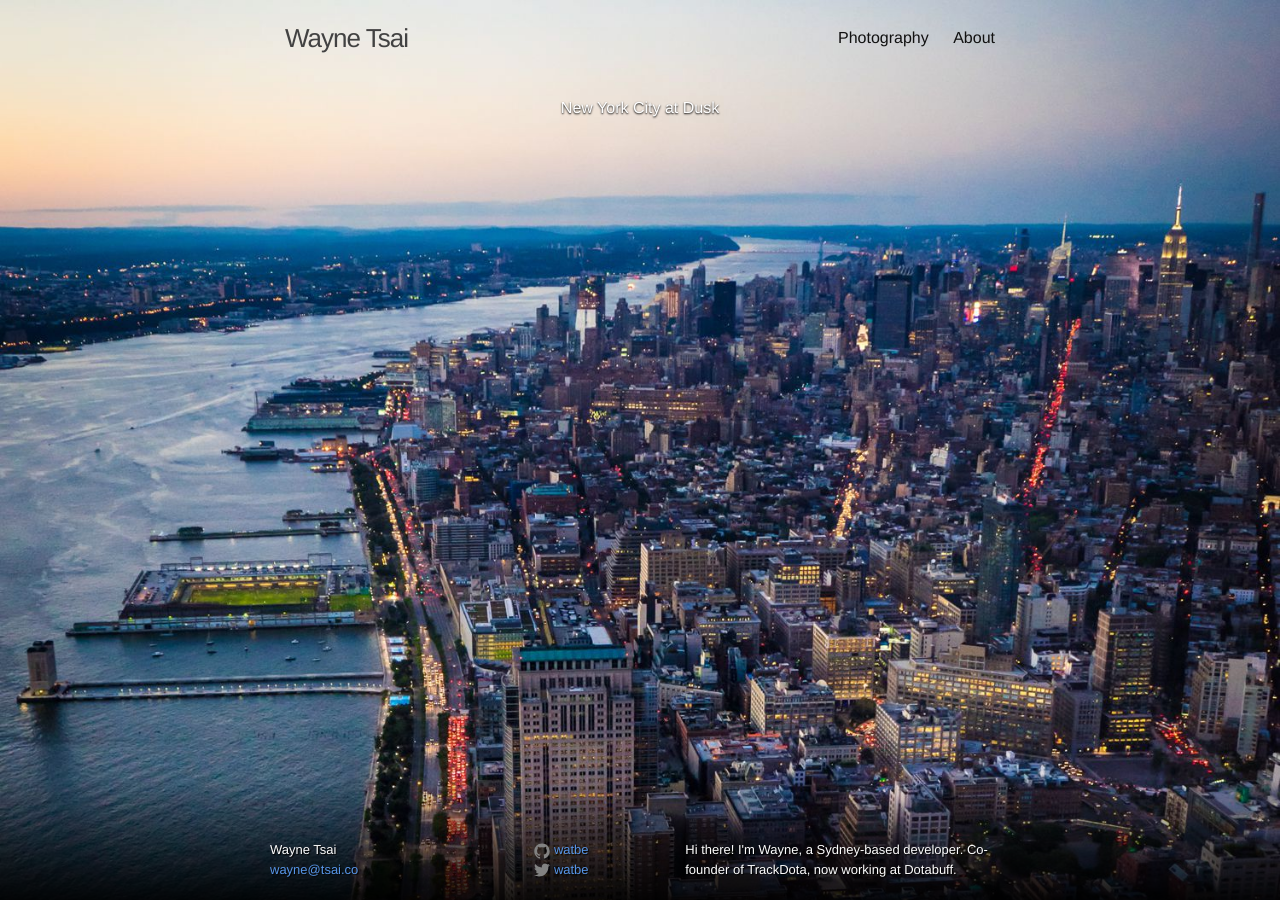
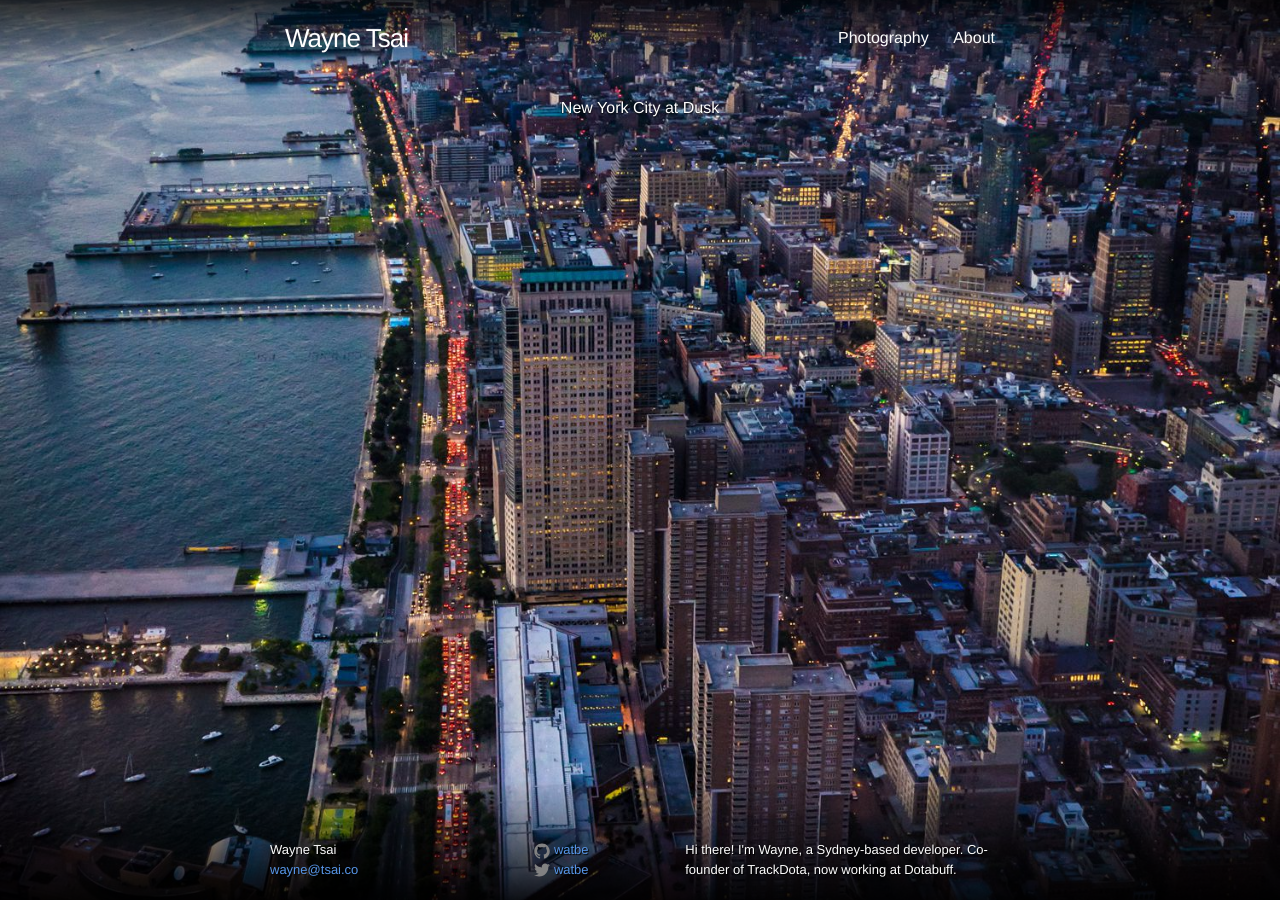
Before and after one commit to watbe/watbe.github.io, a Jekyll site: the page built from index.html, in a window 1280 px wide. Built offline with Jekyll 4.4.1, drawn with Linux system fonts in a browser that asks for light colours.

Commit message:
better desktop view and higher res image

```diff
--- a/_sass/_base.scss
+++ b/_sass/_base.scss
@@ -28,6 +28,7 @@ body {
     background-image: url('/images/ny-bg-tsai.jpg');
     background-size: cover;
     background-attachment: fixed;
+    background-position: 50% 50%;
 }
 
 body, html {
--- a/_sass/_layout.scss
+++ b/_sass/_layout.scss
@@ -9,6 +9,7 @@
 
     // Positioning context for the mobile navigation icon
     position: relative;
+    background-image: linear-gradient(to bottom, rgba(0,0,0, 0.75) 0%, rgba(0, 0, 0, 0) 100%);
 }
 
 .site-title {
@@ -18,11 +19,7 @@
     margin-bottom: 0;
     float: left;
     margin-left: $padding-unit;
-
-    &,
-    &:visited {
-        color: $grey-color-dark;
-    }
+    color: #fff !important;
 }
 
 .site-nav {
@@ -35,7 +32,7 @@
     }
 
     .page-link {
-        color: $text-color;
+        color: $background-color;
         line-height: $base-line-height;
 
         // Gaps between nav items, but not on the first one
@@ -52,6 +49,7 @@
         border: 1px solid $grey-color-light;
         border-radius: 5px;
         text-align: right;
+        margin-right: 0;
 
         .menu-icon {
             display: block;
@@ -85,6 +83,7 @@
         .page-link {
             display: block;
             padding: 5px 10px;
+            color: #000 !important
         }
     }
 }
```
